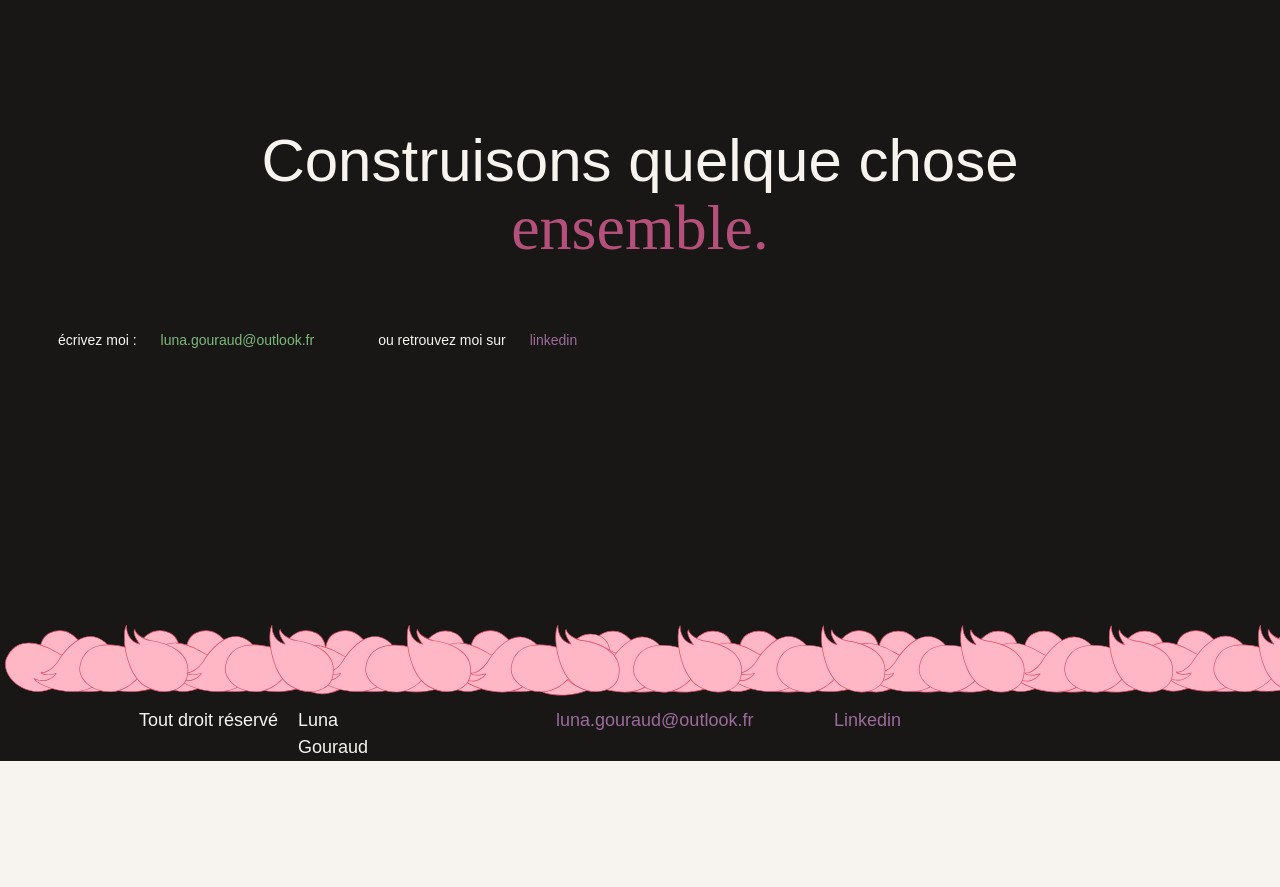
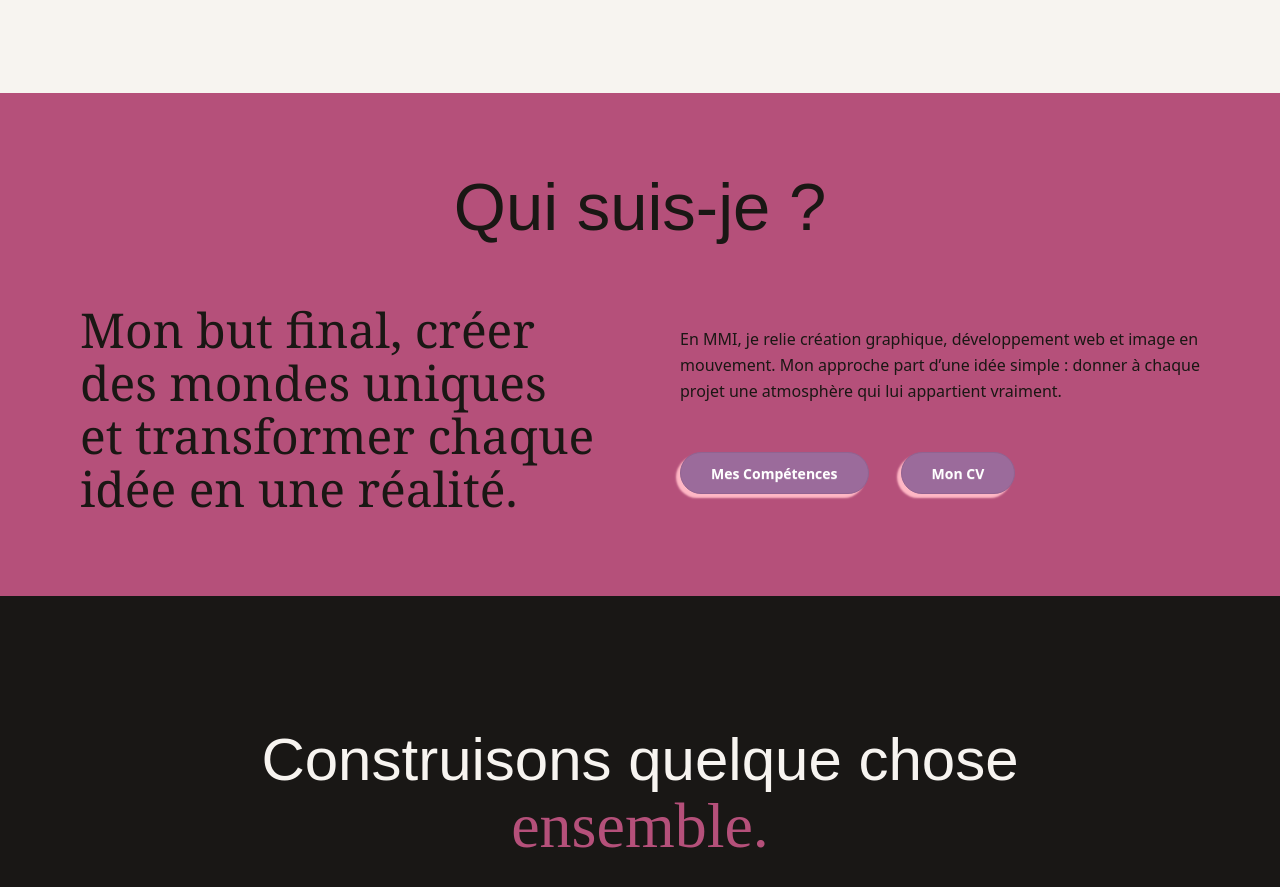
Before and after one commit to Gouraud-Luna/portfolio, an Astro site: page / in a window 1280 px wide. Shown: the part 1288-2175 px from the top of the page. Before the commit the page ends 2049 px from the top, so only its background shows below. Built offline with nearby package versions, Linux system fonts and the light colour scheme; Astro itself is replaced by a stand-in of ours; no server answers.

Commit message:
section à propos

```diff
--- a/src/pages/index.astro
+++ b/src/pages/index.astro
@@ -1,5 +1,6 @@
 ---
 import Layout from "../layouts/Layout.astro";
+import Button from "../components/Button.astro";
 import trees from "../assets/trees.glb";
 import branch from "../assets/branche.svg";
 ---
@@ -33,6 +34,33 @@ import branch from "../assets/branche.svg";
         <h1>Bienvenue <br/>
         dans mon jardin en <span class="accent-title text-primary text-stroke-secondary">effervescence.</span></h1>
     </div>
+    <section id="a-propos" class="mt-24 bg-primary px-6 py-16 sm:px-10 lg:px-20 lg:py-20">
+        <h2 class="mb-16 text-center font-serif text-4xl font-normal leading-none text-base-content sm:text-5xl">
+            Qui suis-je ?
+        </h2>
+        <div class="mx-auto grid max-w-7xl items-center gap-12 lg:grid-cols-2 lg:gap-20">
+            <p class="font-serif text-4xl font-normal leading-[1.1] text-base-content sm:text-5xl">
+                Mon but final, créer des mondes uniques<br />
+                et transformer chaque idée en une réalité.
+            </p>
+            <div class="flex flex-col items-start gap-12">
+                <p class="max-w-xl text-base leading-relaxed text-base-content">
+                    En MMI, je relie création graphique, développement web et
+                    image en mouvement. Mon approche part d’une idée simple :
+                    donner à chaque projet une atmosphère qui lui appartient
+                    vraiment.
+                </p>
+                <div class="flex flex-wrap gap-8">
+                    <Button color="secondary" elevated href="/competences">
+                        Mes Compétences
+                    </Button>
+                    <Button color="secondary" elevated href="/cv.pdf">
+                        Mon CV
+                    </Button>
+                </div>
+            </div>
+        </div>
+    </section>
     <section id="contact" class="contact-section">
         <h2 id="contact-title">
             Construisons quelque chose<br />
```
